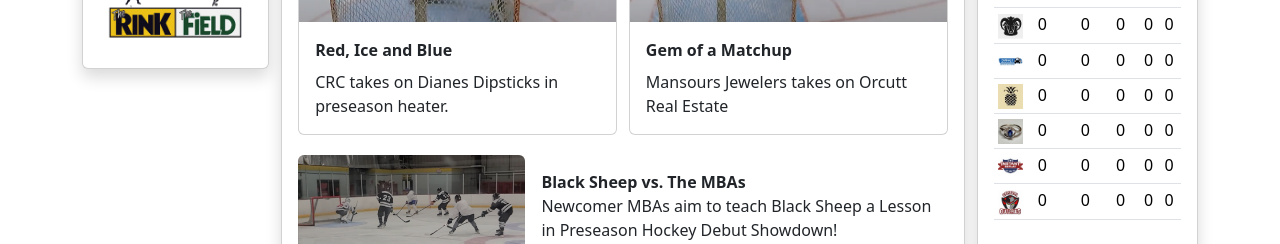
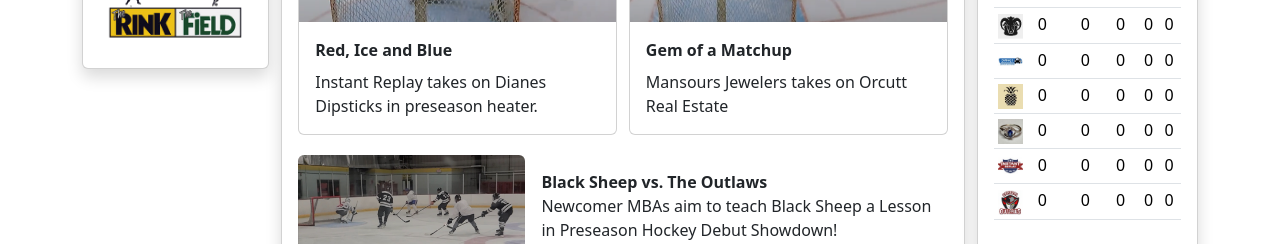
Before and after one commit to MichaelBluetooth/ithaca-ab-hockey, an Angular app: page / in a window 1280 px wide. Shown: the part 678-922 px from the top of the page. Built offline with nearby package versions, Linux system fonts and the light colour scheme.

Commit message:
Update home page team names

```diff
--- a/src/app/home/components/secondary-content/secondary-content.component.html
+++ b/src/app/home/components/secondary-content/secondary-content.component.html
@@ -5,7 +5,7 @@
                 <img src="assets/images/red_ice_and_blue.png" height="200" class="card-img-top">
                 <div class="card-body">
                     <div class="card-title fw-bold">Red, Ice and Blue</div>
-                    <p class="card-text">CRC takes on Dianes Dipsticks in preseason heater.</p>
+                    <p class="card-text">Instant Replay takes on Dianes Dipsticks in preseason heater.</p>
                 </div>
             </div>
         </a>
@@ -27,7 +27,7 @@
     <div class="d-flex align-items-center gap-3">
         <img src="assets/images/blacksheep_vs_mbas.png" width="35%" class="rounded">
         <div>
-            <div class="fw-bold">Black Sheep vs. The MBAs</div>
+            <div class="fw-bold">Black Sheep vs. The Outlaws</div>
             <p>Newcomer MBAs aim to teach Black Sheep a Lesson in Preseason Hockey Debut Showdown!</p>
         </div>
     </div>
```
